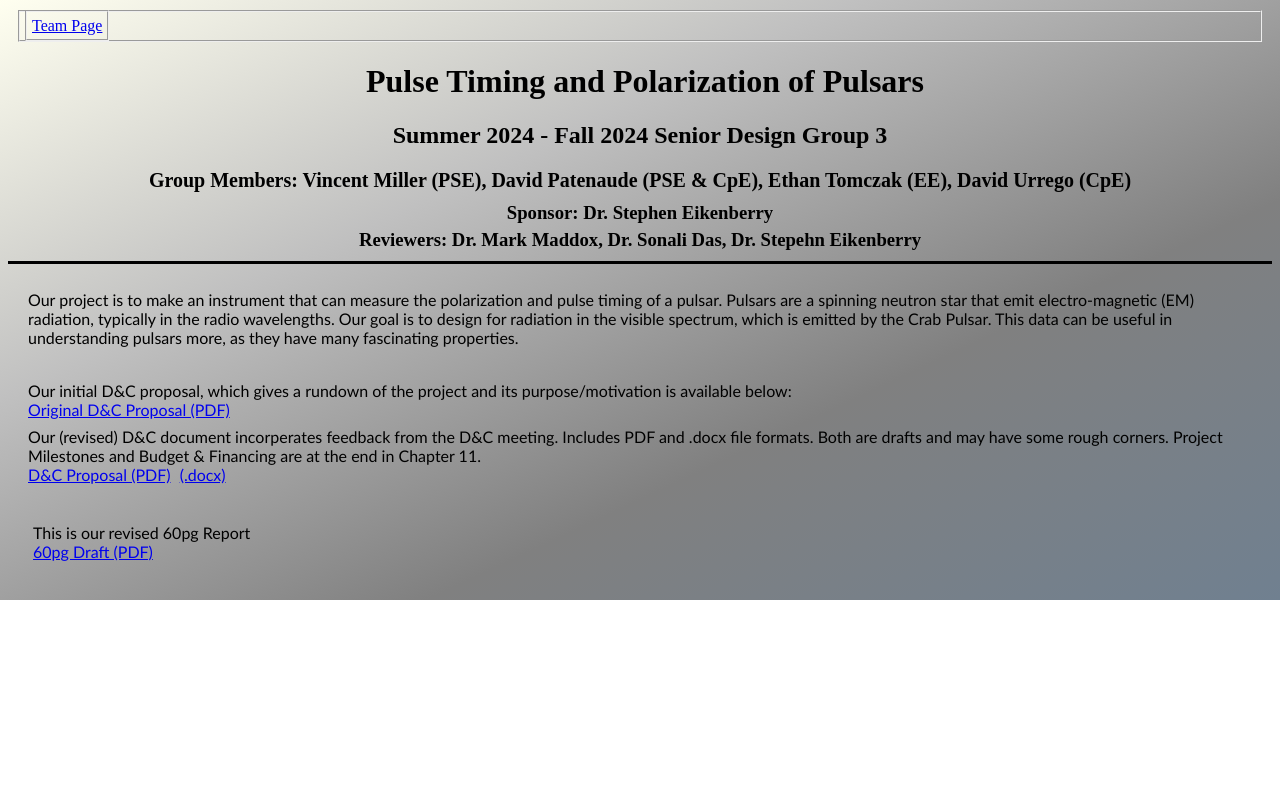
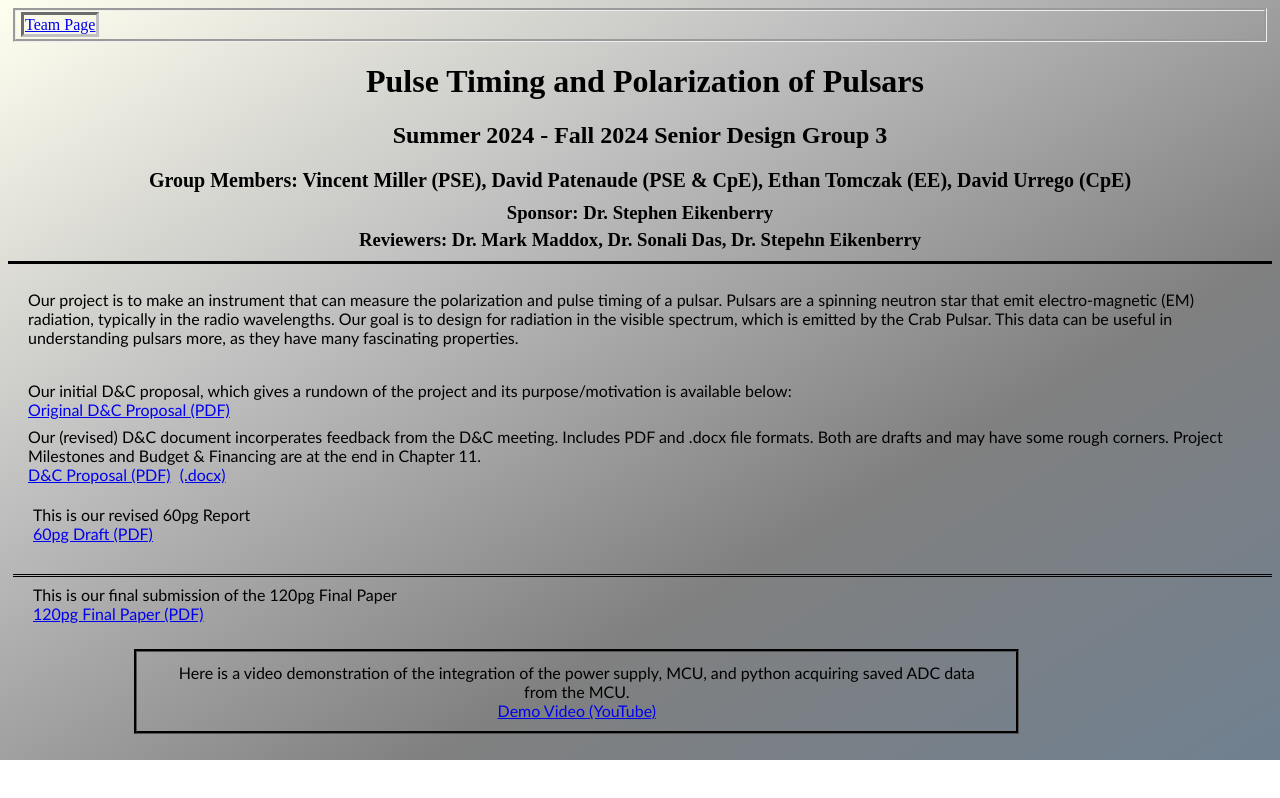
Before and after one commit to AldenP/Pulsar-Instrument-Package, a plain HTML site: page Website/index.html in a window 1280 px wide. Drawn offline with Linux system fonts and the light colour scheme.

Commit message:
Updates to the website for the final paper submission.

```diff
--- a/Website/index.html
+++ b/Website/index.html
@@ -37,12 +37,23 @@
             </p>
 
         </div>
-        <br>
         <div id="rev_60_div">
             <p> This is our revised 60pg Report
                 <br><a title="60pg Report Draft" href="revised_60_draft_grp3.pdf" target="_blank">60pg Draft (PDF)</a>
             </p>
         </div>
         <br>
+        <div id="div_120">
+            <p> This is our final submission of the 120pg Final Paper
+                <br><a title="120pg Final Paper" href="final_paper_grp3.pdf" target="_blank">120pg Final Paper (PDF)</a>
+            </p>
+        </div>
+        <br>
+        <div id="demoVideo">
+            <p> Here is a video demonstration of the integration of the power supply, MCU, and python acquiring saved ADC data from the MCU.
+                <br><a title="Demo Video for Group 3" href="https://youtu.be/6pZ-llzAMOg" target="_blank">Demo Video (YouTube)</a>
+            </p>
+        </div>
+        <br>
     </body>
 </html>
--- a/Website/styles.css
+++ b/Website/styles.css
@@ -40,15 +40,16 @@ p {
 
 }
 .navBar {
-    margin: 10px;
+    margin: 5px;
     padding: 5px;
     border-style: groove;
-    border-width: 2px;
+    border-width: 3px;
 }
 #teamPage {
-    padding: 5px;
-    border-style: groove;
-    border-width: 2px;
+    padding: 1px;
+    border-style: inset;
+    border-width: 3px;
+    border-color: silver;
 }
 .aboutList {
     padding: 3px 0px;
@@ -64,3 +65,20 @@ p {
     padding: 5px;
 
 }
+#div_120 {
+    margin-left:5px;
+    /* justify-content: center;
+    align-content: center; */
+    border-top-style: double;
+
+}
+#demoVideo {
+    /* margin: auto; */
+    margin-left: 10%;
+    margin-right: 20%;
+    padding: 3px;
+
+    text-align: center;
+    border-style: groove;
+    border-color: black;
+}
```
Also changed, not shown: 2 other files.
